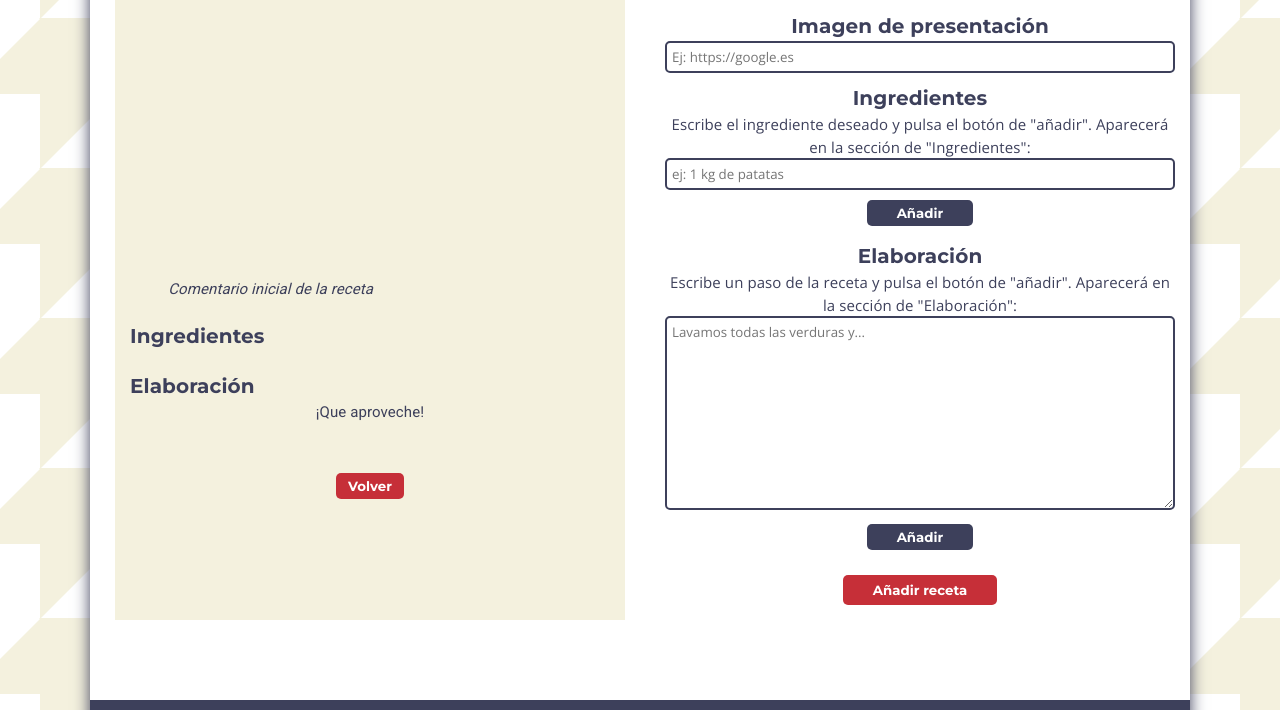
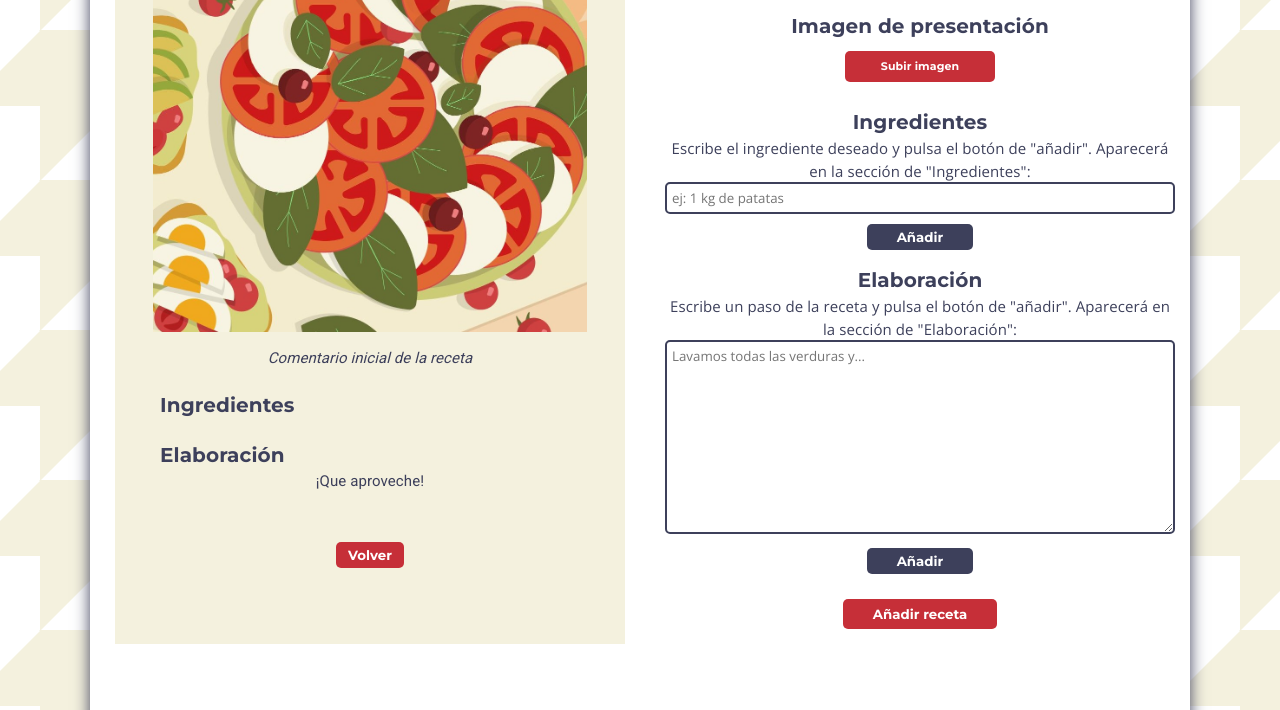
Before and after one commit to masarom/cooking-recipes, a React app: page /#/nueva-receta in a window 1280 px wide. Shown: the part 385-1095 px from the top of the page. Built offline with nearby package versions, Linux system fonts and the light colour scheme; a web font is replaced by a local one.

Commit message:
add img upload function

```diff
--- /dev/null
+++ b/src/components/GetAvatar.js
@@ -0,0 +1,39 @@
+/* From: https://github.com/Adalab/componente-react-de-foto-de-perfil */
+
+import React from 'react';
+import PropTypes from 'prop-types';
+import defaultAvatar from '../images/hero-6.jpg';
+import '../styles/layout/GetAvatar.scss';
+
+function GetAvatar({ avatar = defaultAvatar, updateAvatar, text = 'Get avatar!' }) {
+  const fr = new FileReader();
+  const myFileField = React.createRef();
+
+  const uploadImage = (ev) => {
+    if (ev.currentTarget.files.length > 0) {
+      const myFile = ev.currentTarget.files[0];
+      fr.addEventListener('load', getImage);
+      fr.readAsDataURL(myFile);
+    }
+  };
+
+  const getImage = () => {
+    const image = fr.result;
+    updateAvatar(image);
+  };
+
+  return (
+    <label className='get-avatar__label'>
+      {text}
+      <input type='file' ref={myFileField} style={{ display: 'none' }} onChange={uploadImage} />
+    </label>
+  );
+}
+
+GetAvatar.propTypes = {
+  avatar: PropTypes.string,
+  updateAvatar: PropTypes.func.isRequired,
+  text: PropTypes.string,
+};
+
+export default GetAvatar;
--- a/src/components/new_recipe/NewRecipeForm.js
+++ b/src/components/new_recipe/NewRecipeForm.js
@@ -1,4 +1,5 @@
 import '../../styles/layout/NewRecipeForm.scss';
+import GetAvatar from '../GetAvatar';
 
 const NewRecipeForm = ({
   addNewTitle,
@@ -47,8 +48,8 @@ const NewRecipeForm = ({
     addInitialComment(ev.target.value);
   };
 
-  const handleChangeImage = (ev) => {
-    addNewImage(ev.target.value);
+  const handleChangeImage = (image) => {
+    addNewImage(image);
   };
 
   const handleClickAddRecipe = (ev) => {
@@ -85,7 +86,8 @@ const NewRecipeForm = ({
         <label className='form__image--title' htmlFor='image'>
           Imagen de presentación
         </label>
-        <input
+        <GetAvatar text='Subir imagen' avatar={newImage} updateAvatar={handleChangeImage} />
+        {/* <input
           type='url'
           className='form__image--input'
           name='image'
@@ -93,7 +95,7 @@ const NewRecipeForm = ({
           placeholder='Ej: https://google.es'
           value={newImage}
           onInput={handleChangeImage}
-        />
+        /> */}
       </fieldset>
       <fieldset className='form__ingredients'>
         <h2 className='form__ingredients--title'>Ingredientes</h2>
--- a/src/components/new_recipe/NewRecipePreview.js
+++ b/src/components/new_recipe/NewRecipePreview.js
@@ -1,6 +1,7 @@
 import NewRecipeIngredients from './NewRecipeIngredients';
 import NewRecipeSteps from './NewRecipeSteps';
 import ButtonGoBack from '../buttons/ButtonGoBack';
+import defaultImage from '../../images/defaultImage.jpeg';
 import '../../styles/layout/NewRecipePreview.scss';
 
 const NewRecipePreview = ({ ingredients, steps, newTitle, newImage, initialComment, updateIngredients, updateSteps }) => {
@@ -18,7 +19,9 @@ const NewRecipePreview = ({ ingredients, steps, newTitle, newImage, initialComme
     <>
       <section className='recipe__preview'>
         <h2 className='recipe__preview--title'>{newTitle || 'Título de la receta'}</h2>
-        <div className='recipe__preview--image' style={{ backgroundImage: `url(${newImage})` }}></div>
+        <div className='image--container'>
+          <img className='recipe__preview--image' src={newImage || defaultImage} alt={`Imagen de ${newTitle}`} />
+        </div>
         <p className='recipe__preview--initialComment'>{initialComment || 'Comentario inicial de la receta'}</p>
         <article className='recipe__preview--ingredients'>
           <h2 className='recipe__preview--ingredients-title'>Ingredientes</h2>
--- /dev/null
+++ b/src/styles/layout/GetAvatar.scss
@@ -0,0 +1,23 @@
+@import '../core/Var';
+
+.get-avatar__label {
+  cursor: pointer;
+  display: flex;
+  justify-content: center;
+  align-items: center;
+  gap: 25px;
+  width: 150px;
+  color: $white;
+  background-color: $main-clr;
+  height: 31px;
+  border: none;
+  border-radius: 5px;
+  font-size: $small-txt;
+  font-weight: bold;
+  font-family: $scd-title;
+  padding: 0 8px;
+  margin: 10px auto 25px;
+  @media screen and (min-width: 768px) {
+    font-size: 1.1rem;
+  }
+}
--- a/src/styles/layout/NewRecipePreview.scss
+++ b/src/styles/layout/NewRecipePreview.scss
@@ -33,27 +33,16 @@
     }
   }
   &--image {
+    display: block;
     width: 85%;
-    height: 150px;
-    background-position: center;
-    background-size: cover;
-    @media all and (min-width: 600px) {
-      width: 80%;
-      height: 200px;
-    }
-    @media all and (min-width: 900px) {
-      height: 250px;
-    }
-    @media all and (min-width: 1024px) {
-      width: 70%;
-      height: 350px;
-    }
+    height: auto;
+    margin: auto;
   }
   &--initialComment {
     padding: 15px 15px 0;
     font-style: italic;
     @media all and (min-width: 768px) {
-      width: 85%;
+      padding: 15px 45px 0;
     }
   }
   &--ingredients,
@@ -68,6 +57,9 @@
       font-size: $large-txt;
       padding-top: 20px;
       margin-left: 15px;
+      @media all and (min-width: 768px) {
+      margin-left: 45px;
+    }
     }
     &-list {
       padding-left: 35px;
@@ -98,7 +90,7 @@
   }
   &--elaboration-list {
     list-style-type: none;
-    padding: 0 15px;
+    padding: 0 35px;
     & .item {
       padding-bottom: 10px;
       text-align: justify;
```
Also changed, not shown: src/images/defaultImage.jpeg (added).
